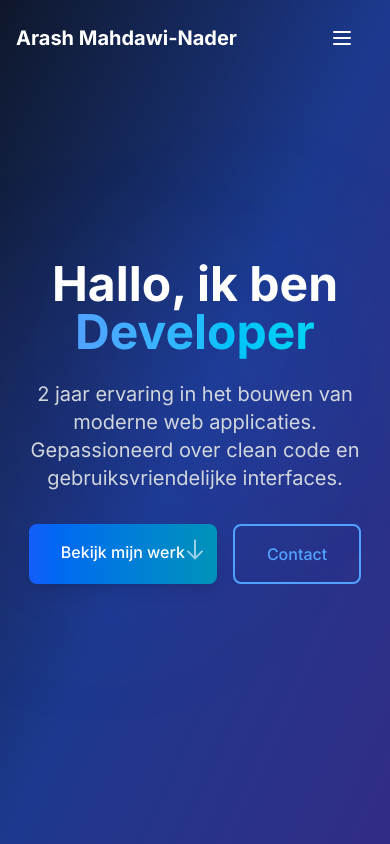
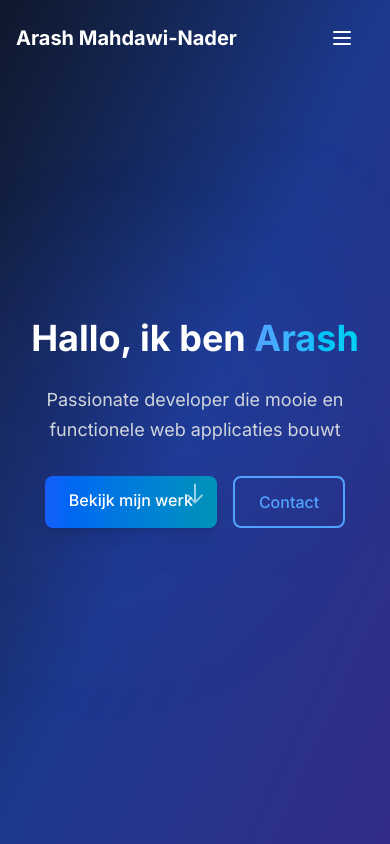
Before and after one commit to ArashMahdawi/portfolio, a Next.js app: page / in a window 390 px wide. Shown: the top 844 px of the page. Built offline with nearby package versions, Linux system fonts and the light colour scheme.

Commit message:
verbeteer mobile responsiveness

```diff
--- a/src/components/sections/About.tsx
+++ b/src/components/sections/About.tsx
@@ -42,8 +42,8 @@ export default function About() {
             <div className="absolute inset-0 bg-gradient-to-br from-blue-500 to-purple-600 rounded-3xl rotate-6"></div>
             <div className="absolute inset-0 bg-gradient-to-br from-cyan-500 to-blue-600 rounded-3xl -rotate-6"></div>
 
-              {/* Profile photo */}
-              <div className="relative w-full h-88 rounded-3xl overflow-hidden shadow-2xl">
+            {/* Profile photo - nu met dezelfde responsive heights */}
+            <div className="relative w-full h-80 sm:h-84 md:h-88 rounded-3xl overflow-hidden shadow-2xl">
               <Image
                 src="/images/Me.jpg"
                 alt="Arash Mahdawi-Nader"
--- a/src/components/sections/Hero.tsx
+++ b/src/components/sections/Hero.tsx
@@ -18,7 +18,8 @@ export default function Hero() {
           transition={{ duration: 0.8 }}
         >
           <motion.h1
-            className="text-5xl md:text-7xl font-bold text-white mb-6"
+            // Verbeterde responsive tekst groottes:
+            className="text-4xl sm:text-5xl md:text-6xl lg:text-7xl font-bold text-white mb-6 leading-tight"
             initial={{ opacity: 0, y: 30 }}
             animate={{ opacity: 1, y: 0 }}
             transition={{ duration: 0.8, delay: 0.2 }}
@@ -30,19 +31,19 @@ export default function Hero() {
               animate={{ opacity: 1 }}
               transition={{ duration: 1, delay: 0.5 }}
             >
-              Developer
+              Arash
             </motion.span>
           </motion.h1>
         </motion.div>
 
         <motion.p
-          className="text-xl md:text-2xl text-gray-300 mb-8 max-w-2xl mx-auto"
+          // Verbeterde responsive tekst:
+          className="text-lg sm:text-xl md:text-2xl text-gray-300 mb-8 max-w-2xl mx-auto leading-relaxed"
           initial={{ opacity: 0, y: 30 }}
           animate={{ opacity: 1, y: 0 }}
           transition={{ duration: 0.8, delay: 0.4 }}
         >
-          2 jaar ervaring in het bouwen van moderne web applicaties.
-          Gepassioneerd over clean code en gebruiksvriendelijke interfaces.
+          Passionate developer die mooie en functionele web applicaties bouwt
         </motion.p>
 
         <motion.div
@@ -53,7 +54,7 @@ export default function Hero() {
         >
           <motion.a
             href="#projects"
-            className="bg-gradient-to-r from-blue-600 to-cyan-600 text-white px-8 py-4 rounded-lg font-medium shadow-lg hover:shadow-xl transition-all duration-300"
+            className="bg-gradient-to-r from-blue-600 to-cyan-600 text-white px-6 py-3 sm:px-8 sm:py-4 rounded-lg font-medium shadow-lg hover:shadow-xl transition-all duration-300"
             whileHover={{ scale: 1.05, y: -2 }}
             whileTap={{ scale: 0.95 }}
           >
@@ -61,7 +62,7 @@ export default function Hero() {
           </motion.a>
           <motion.a
             href="#contact"
-            className="border-2 border-blue-400 text-blue-400 px-8 py-4 rounded-lg font-medium hover:bg-blue-400 hover:text-white transition-all duration-300"
+            className="border-2 border-blue-400 text-blue-400 px-6 py-3 sm:px-8 sm:py-4 rounded-lg font-medium hover:bg-blue-400 hover:text-white transition-all duration-300"
             whileHover={{ scale: 1.05, y: -2 }}
             whileTap={{ scale: 0.95 }}
           >
```
Lines whose indentation alone changed are shown as unchanged.
